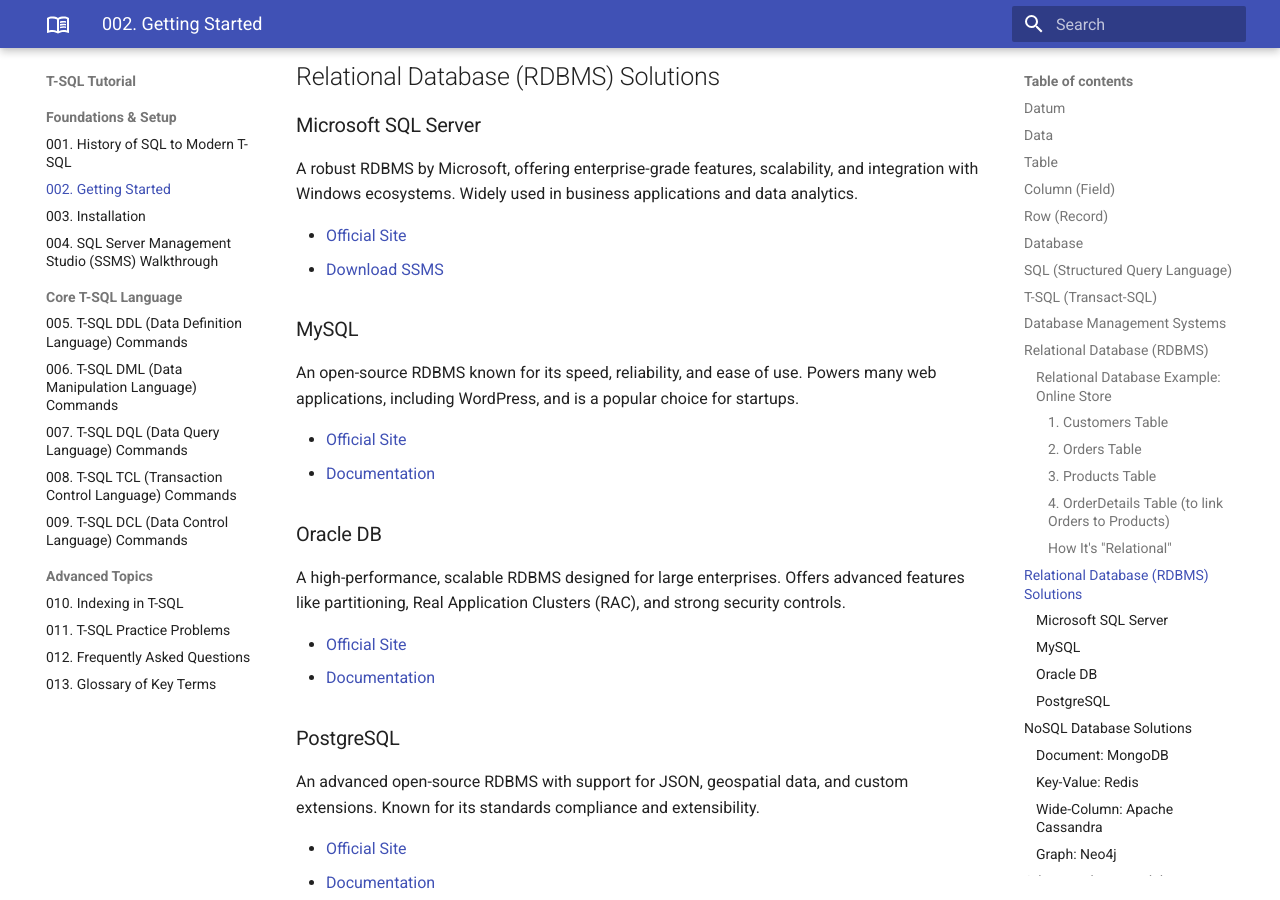
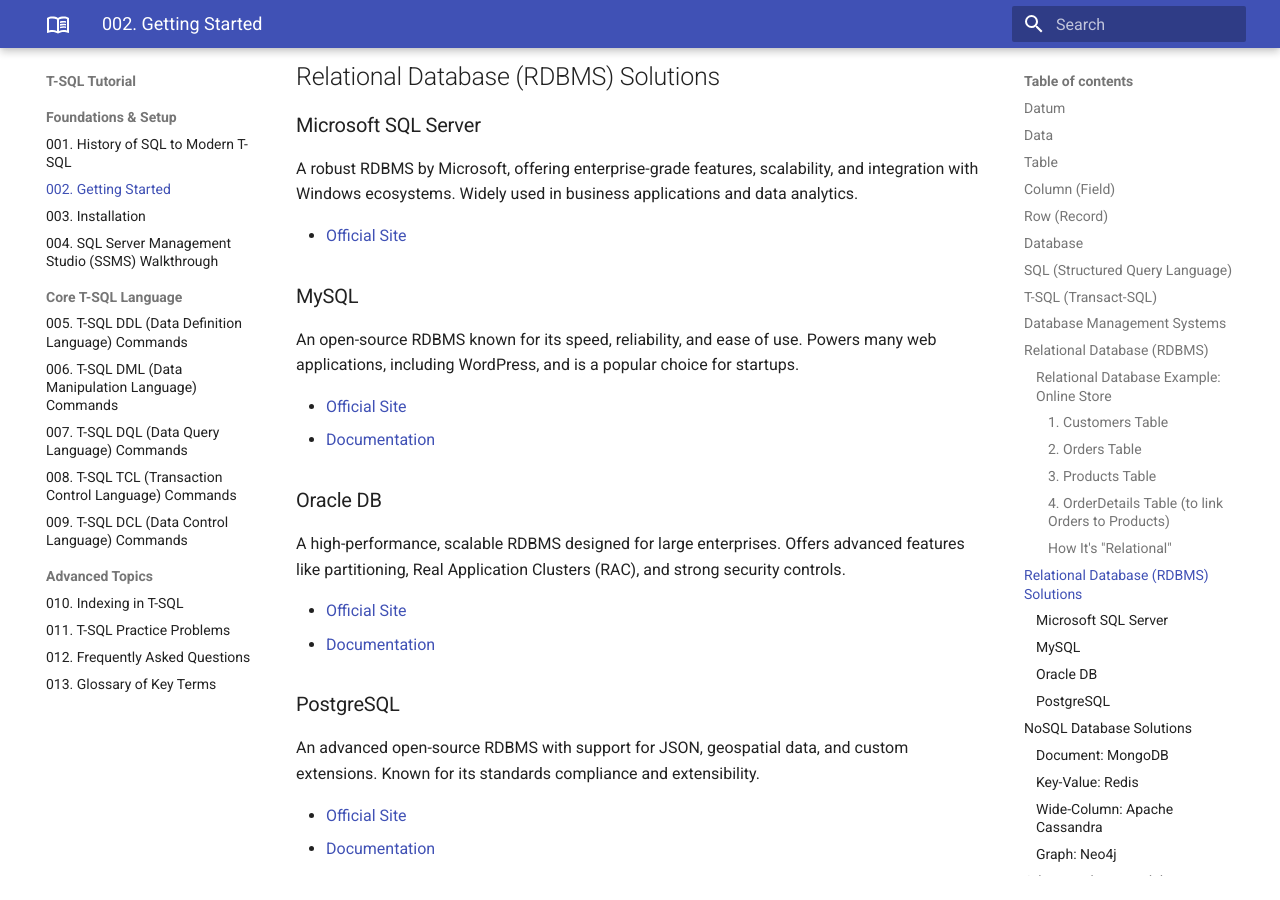
Before and after one commit to andikatjacobdennis/T-SQL, an MkDocs documentation site: the page built from docs/002_Getting_Started.md, in a window 1280 px wide and 900 px high, scrolled down 4250 px. Built offline with MkDocs 1.6.1 and Material for MkDocs 9.7.7, drawn with Linux system fonts in a browser that asks for light colours; some of the changed text lies outside the part shown.

```diff
--- a/docs/002_Getting_Started.md
+++ b/docs/002_Getting_Started.md
@@ -115,7 +115,6 @@ Imagine a database for an online store with four related tables:
 A robust RDBMS by Microsoft, offering enterprise-grade features, scalability, and integration with Windows ecosystems. Widely used in business applications and data analytics.
 
 - [Official Site](https://www.microsoft.com/en-us/sql-server)
-- [Download SSMS](https://learn.microsoft.com/en-us/sql/ssms/download-sql-server-management-studio-ssms)
 
 ### MySQL
 
@@ -199,9 +198,9 @@ Stores data as objects, supporting inheritance and polymorphism. Used in complex
 
 Fully managed database services (e.g., Amazon RDS, Azure SQL) offering scalability, backups, and high availability without infrastructure overhead.
 
+- [Azure SQL Database](https://azure.microsoft.com/en-us/products/azure-sql/)
 - [Amazon RDS](https://aws.amazon.com/rds/)
 - [Google Cloud SQL](https://cloud.google.com/sql)
-- [Azure SQL Database](https://azure.microsoft.com/en-us/products/azure-sql/)
 
 ### Distributed Database
 
```
